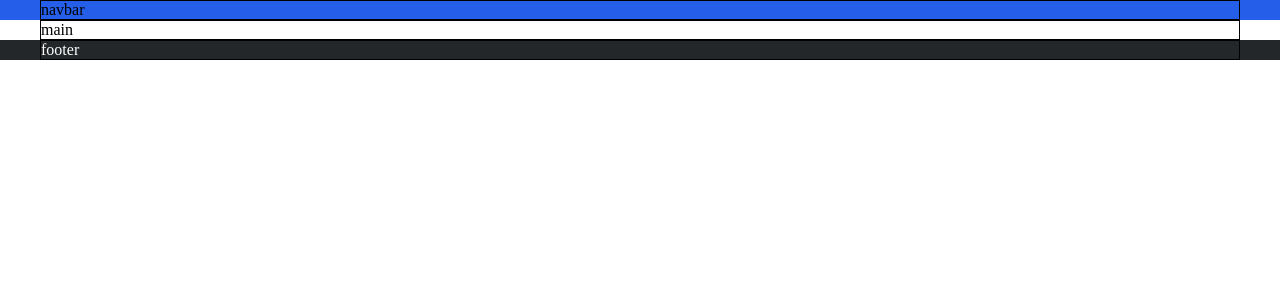
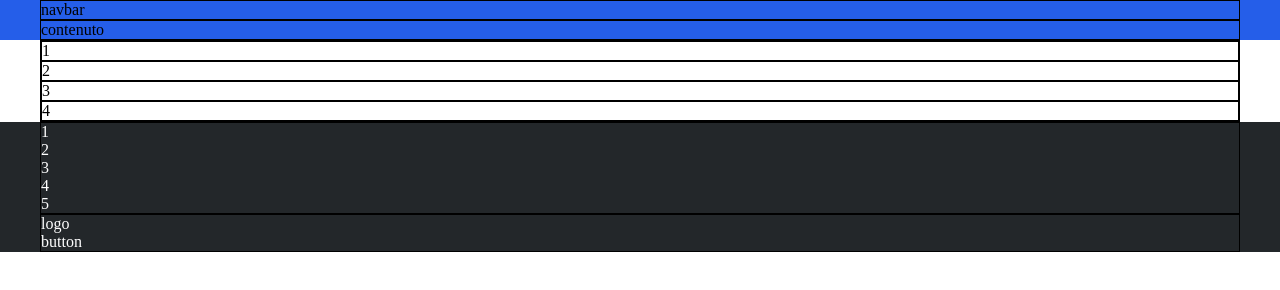
Before and after one commit to GersonMembrillo/htmlcss-struttura-discord, a plain HTML site: page index.html in a window 1280 px wide. Drawn offline with Linux system fonts and the light colour scheme.

Commit message:
add html parts (main, footer, classes)

```diff
--- a/index.html
+++ b/index.html
@@ -10,11 +10,36 @@
 	<body>
 		<header>
 			<nav class="container debug">navbar</nav>
-			<div id="hero"></div>
+			<div id="hero"><div class="container debug">contenuto</div></div>
 		</header>
-		<main class="container debug">main</main>
+		<main class="container debug">
+			<section>
+				<div class="container debug">1</div>
+			</section>
+			<section>
+				<div class="container debug">2</div>
+			</section>
+			<section>
+				<div class="container debug">3</div>
+			</section>
+			<section>
+				<div class="container debug">4</div>
+			</section>
+		</main>
 		<footer>
-			<div class="container debug">footer</div>
+			<div class="container debug top">
+        <ul>1</ul>
+        <ul>2</ul>
+        <ul>3</ul>
+        <ul>4</ul>
+        <ul>5</ul>
+      </div>
+      <div class="container debug bottom">
+        <div>logo</div>
+        <div>button</div>
+      </div>
+
+			</div>
 		</footer>
 	</body>
 </html>
```
